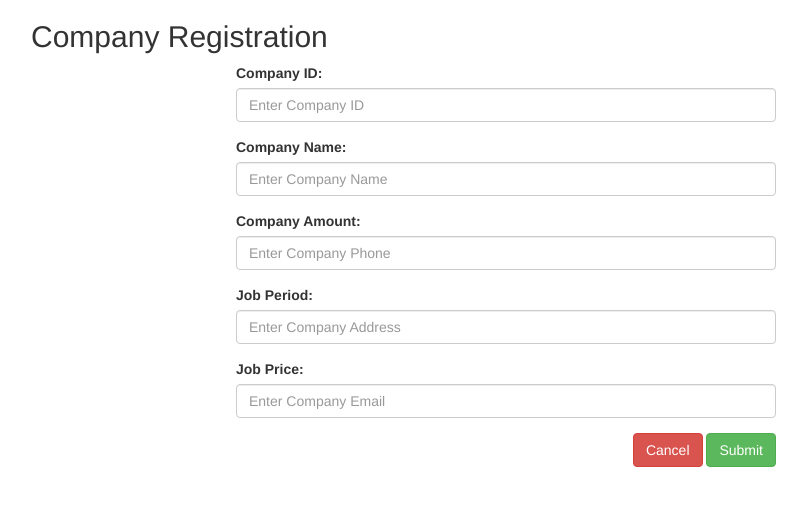
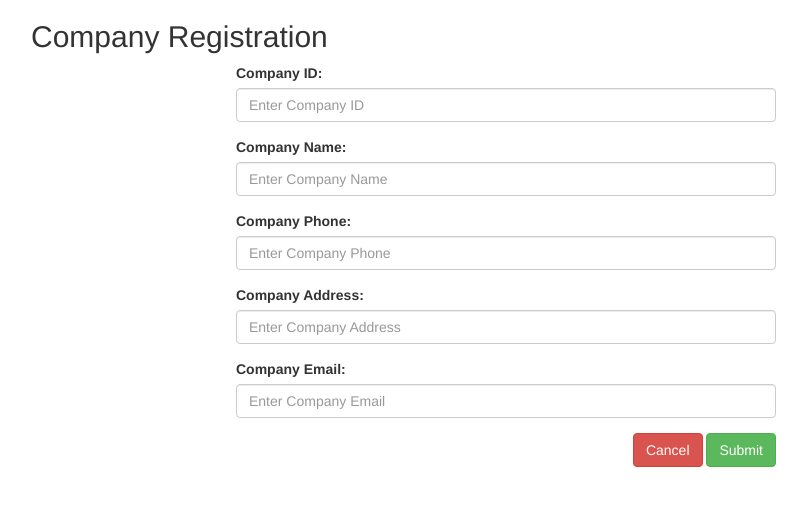
Before and after one commit to ApparelManpowerManagementSystem/ApparelManpowerManagementSystem.github.io, a PHP site: page /company.php in a window 1280 px wide. Shown: the top 506 px of the page, without its empty margins (39-846 px from the left). Run offline with PHP 8.4, Linux system fonts and the light colour scheme.

Commit message:
updated code

```diff
--- a/company.php
+++ b/company.php
@@ -55,15 +55,15 @@ mysqli_close($connection); // Closing Connection with Server
     </div>
 
      <div class="form-group">
-        <label for="comPhone">Company Amount:</label>
+        <label for="comPhone">Company Phone:</label>
             <input type="text" class="form-control" id="comPhone" placeholder="Enter Company Phone" name="comPhone">
     </div>
      <div class="form-group">
-        <label for="comAddress">Job Period:</label>
+        <label for="comAddress">Company Address:</label>
             <input type="text" class="form-control" id="comAddress" placeholder="Enter Company Address" name="comAddress">
     </div>
     <div class="form-group">
-        <label for="comEmail">Job Price:</label>
+        <label for="comEmail">Company Email:</label>
             <input type="text" class="form-control" id="comEmail" placeholder="Enter Company Email" name="comEmail">
     </div>
 
```
